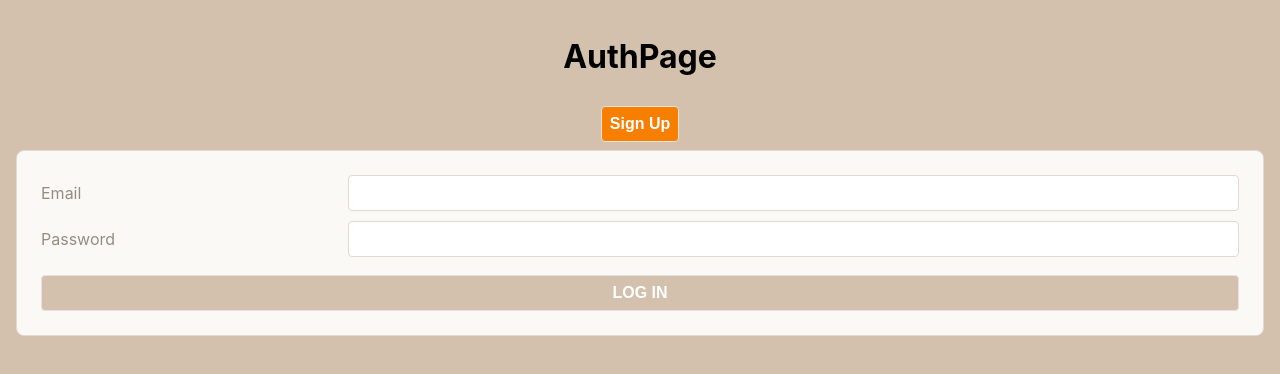
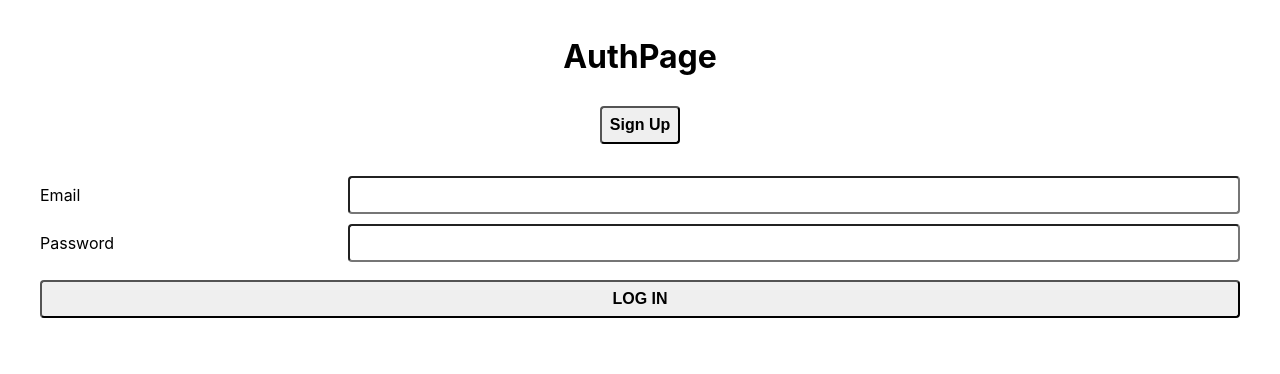
Before and after one commit to jackhr/photo-filter, a React (Create React App) app: page / in a window 1280 px wide. Shown: the top 374 px of the page. Built offline with nearby package versions, Linux system fonts and the light colour scheme.

Commit message:
Remove colors from index.css

```diff
--- a/src/index.css
+++ b/src/index.css
@@ -15,13 +15,6 @@ code {
 /* CSS Custom Properties */
 :root {
   --white: #FFFFFF;
-  --tan-1: #FBF9F6;
-  --tan-2: #E7E2DD;
-  --tan-3: #E2D9D1;
-  --tan-4: #D3C1AE;
-  --orange: #F67F00;
-  --text-light: #968c84;
-  --text-dark: #615954;
 }
 
 *, *:before, *:after {
@@ -35,7 +28,6 @@ body {
   sans-serif;
   -webkit-font-smoothing: antialiased;
   -moz-osx-font-smoothing: grayscale;
-  background-color: var(--tan-4);
   padding: 2vmin;
   height: 100vh;
 }
@@ -83,9 +75,6 @@ code {
   display: flex;
   justify-content: space-around;
   align-items: center;
-  background-color: var(--tan-1);
-  color: var(--text-dark);
-  border: .1vmin solid var(--tan-3);
   border-radius: 1vmin;
   padding: .6vmin;
   text-align: center;
@@ -94,13 +83,10 @@ code {
 
 .form-container {
   padding: 3vmin;
-  background-color: var(--tan-1);
-  border: .1vmin solid var(--tan-3);
   border-radius: 1vmin;
 }
 
 p.error-message {
-  color: var(--orange);
   text-align: center;
 }
 
@@ -108,7 +94,6 @@ form {
   display: grid;
   grid-template-columns: 1fr 3fr;
   gap: 1.25vmin;
-  color: var(--text-light);
 }
 
 label {
@@ -120,27 +105,18 @@ label {
 input {
   padding: 1vmin;
   font-size: 2vmin;
-  border: .1vmin solid var(--tan-3);
   border-radius: .5vmin;
-  color: var(--text-dark);
   background-image: none !important; /* prevent lastpass */
   outline: none;
-}
-
-input:focus {
-  border-color: var(--orange);
 }
 
 button, a.button {
   margin: 1vmin;
   padding: 1vmin;
-  color: var(--white);
-  background-color: var(--orange);
   font-size: 2vmin;
   font-weight: bold;
   text-decoration: none;
   text-align: center;
-  border: .1vmin solid var(--tan-2);
   border-radius: .5vmin;
   outline: none;
   cursor: pointer;
@@ -158,7 +134,6 @@ button.btn-xs {
 
 button:disabled, form:invalid button[type="submit"] {
   cursor: not-allowed;
-  background-color: var(--tan-4);
 }
 
 button[type="submit"] {
```
